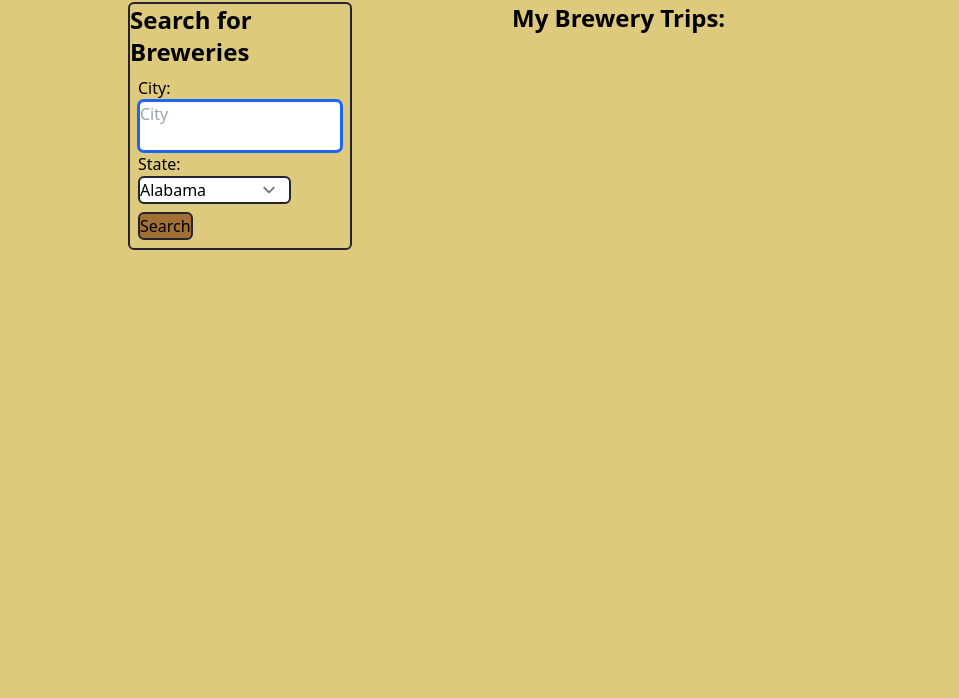
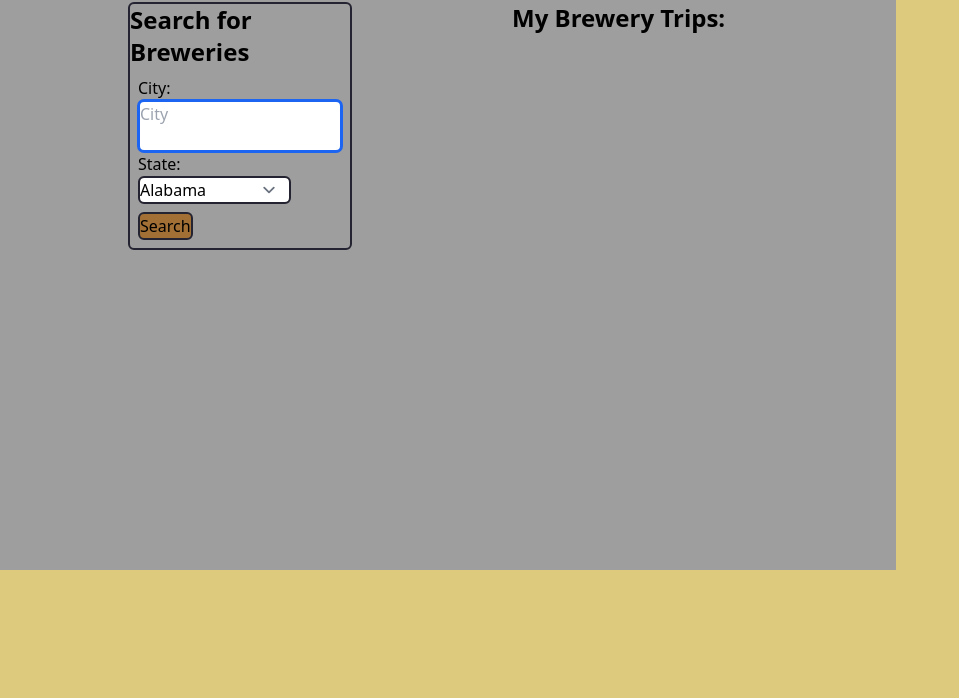
Before and after one commit to ppepin34/gitpub, a website: page index.html in a window 1280 px wide. Shown: the part 102-800 px from the top of the page, without its empty margins (0-959 px from the left). Drawn offline with nearby package versions, Linux system fonts and the light colour scheme; the site is published under a folder, as on GitHub Pages, so addresses that start at the root find nothing.

Commit message:
added images to folders

```diff
--- a/assets/css/styles.css
+++ b/assets/css/styles.css
@@ -4,7 +4,7 @@
 
 
 body {
-  background-image: url(/assets/images/beer-border.png);
+  background-image: url(./assets/images/beer-border.png);
   background-repeat: no-repeat;
   background-size: 70vw;
   background-position:unset;
```
Also changed, not shown: assets/images/foam.jfif (deleted).
